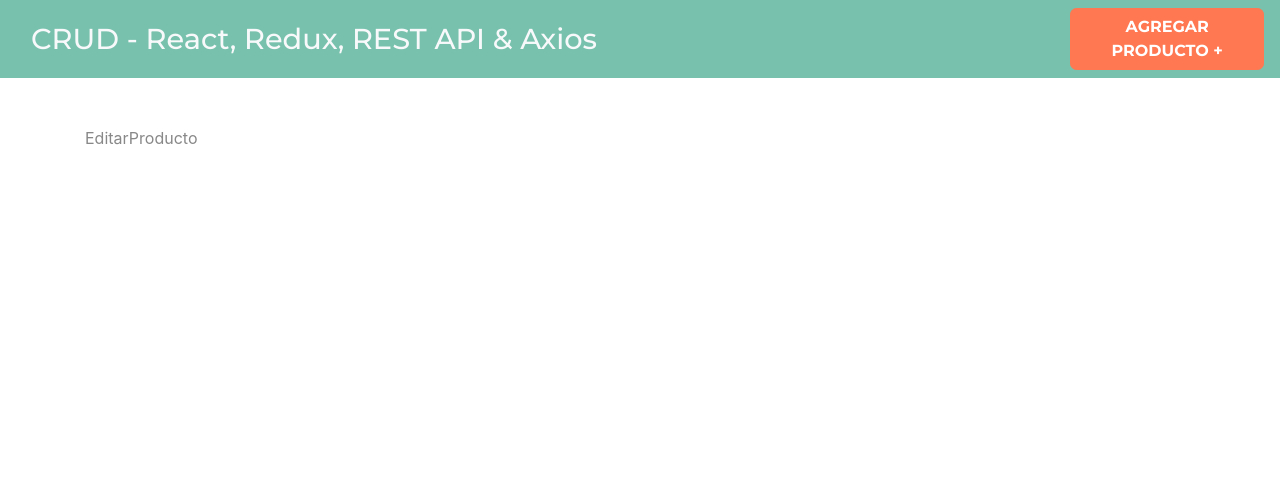
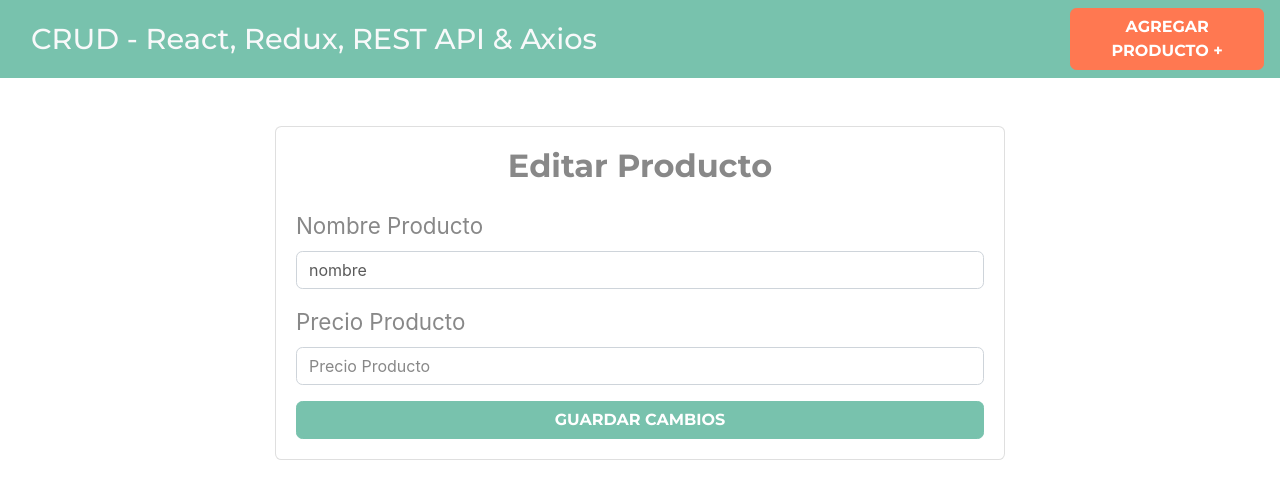
Before and after one commit to armandoltx/reduxCRUD, a React (Create React App) app: page /productos/editar/1 in a window 1280 px wide. Shown: the top 498 px of the page. Built offline with nearby package versions, Linux system fonts and the light colour scheme.

Commit message:
566. Creando el formulario para editar el producto, y el listado de productos

```diff
--- a/src/components/EditarProducto.js
+++ b/src/components/EditarProducto.js
@@ -2,8 +2,47 @@
 
 const EditarProducto = () => {
   return (
-    <div>
-      EditarProducto
+    <div className="row justify-content-center">
+      <div className="col-md-8">
+        <div className="card">
+          <div className="card-body">
+            <h2 className="text-center mb-4 font-weight-bold">
+              Editar Producto
+            </h2>
+
+            <form
+
+            >
+              <div className="form-group">
+                <label>Nombre Producto</label>
+                <input
+                  type="text"
+                  className="form-control"
+                  placeholder="Nombre Producto"
+                  name="nombre"
+                  value="nombre"
+                />
+              </div>
+
+              <div className="form-group">
+                <label>Precio Producto</label>
+                <input
+                  type="number"
+                  className="form-control"
+                  placeholder="Precio Producto"
+                  name="precio"
+                  value="precio"
+                />
+              </div>
+
+              <button
+                type="submit"
+                className="btn btn-primary font-weight-bold text-uppercase d-block w-100"
+              >Guardar Cambios</button>
+            </form>
+          </div>
+        </div>
+      </div>
     </div>
   );
 };
--- a/src/components/Productos.js
+++ b/src/components/Productos.js
@@ -1,11 +1,24 @@
-import React from 'react';
+import React, { Fragment } from 'react';
 
 const Productos = () => {
+
   return (
-    <div>
-      Productos holAAA
-    </div>
+    <Fragment>
+      <h2 className="text-center my-5">Listado de Productos</h2>
+
+      <table className="table table-striped">
+        <thead className="bg-primary table-dark">
+          <tr>
+            <th scope="col">Nombre</th>
+            <th scope="col">Precio</th>
+            <th scope="col">Acciones</th>
+          </tr>
+        </thead>
+        <tbody>
+        </tbody>
+      </table>
+    </Fragment>
   );
-};
+}
 
 export default Productos;
```
